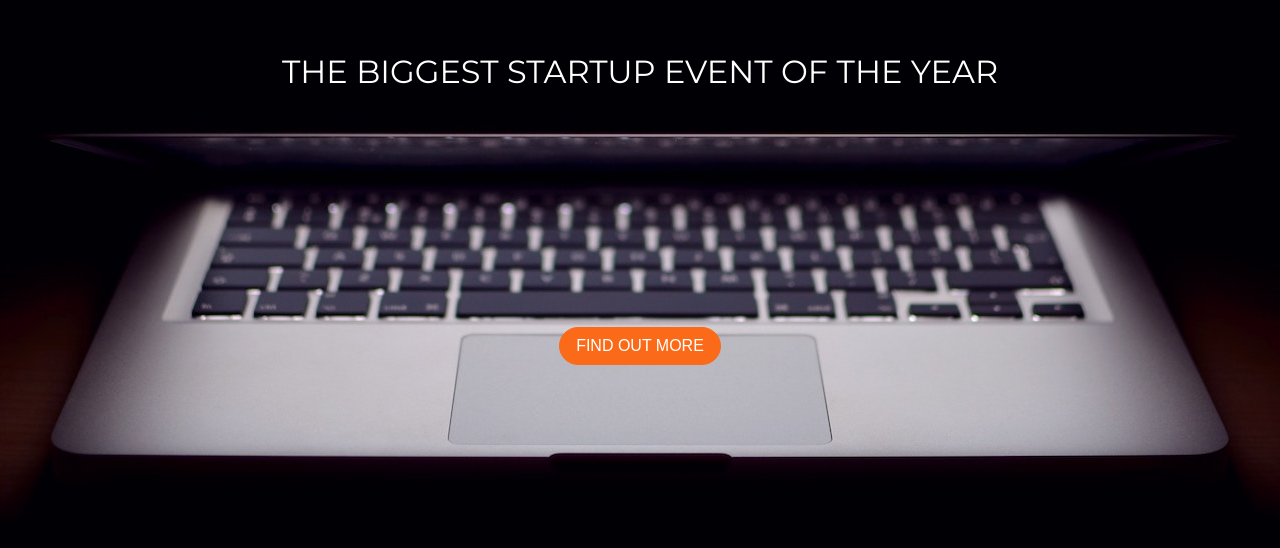
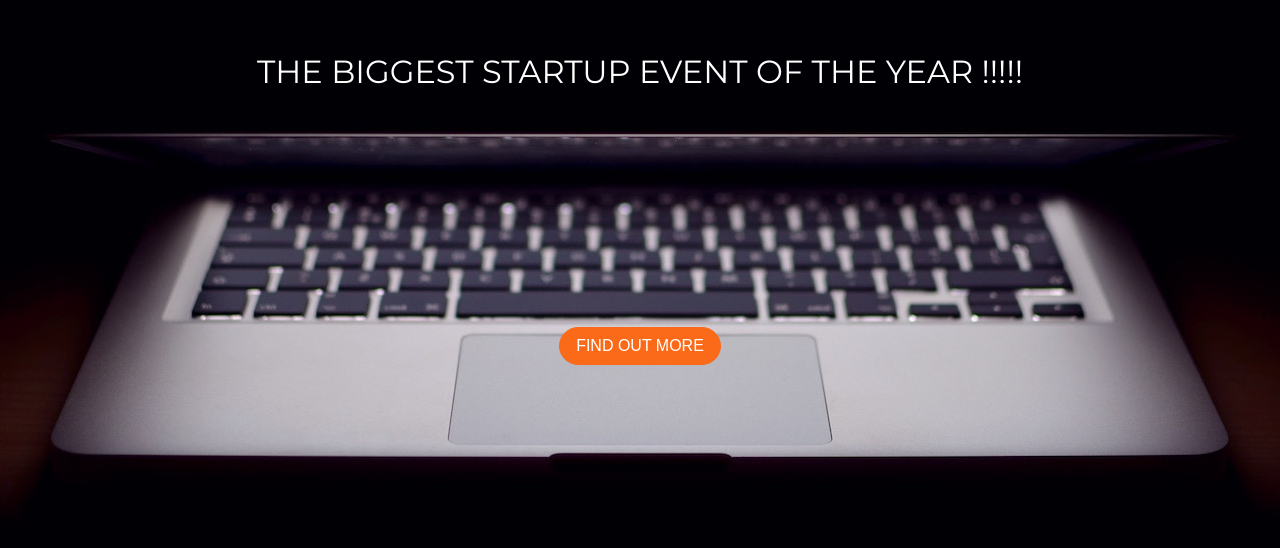
Before and after one commit to smarqito/smarqito.github.io, a plain HTML site: page index.html in a window 1280 px wide. Shown: the part 156-704 px from the top of the page. Drawn offline with nearby package versions, Linux system fonts and the light colour scheme.

Commit message:
add exclamation marks!

```diff
--- a/index.html
+++ b/index.html
@@ -15,7 +15,7 @@
   <body>
     <div class="container"></div>
       <div class="col">
-        <p class="h2"> the biggest startup event of the year </p>
+        <p class="h2"> the biggest startup event of the year !!!!!</p>
       </div>
       <div class="col">
         <button class="btn btn-primary">find out more</button>
```
